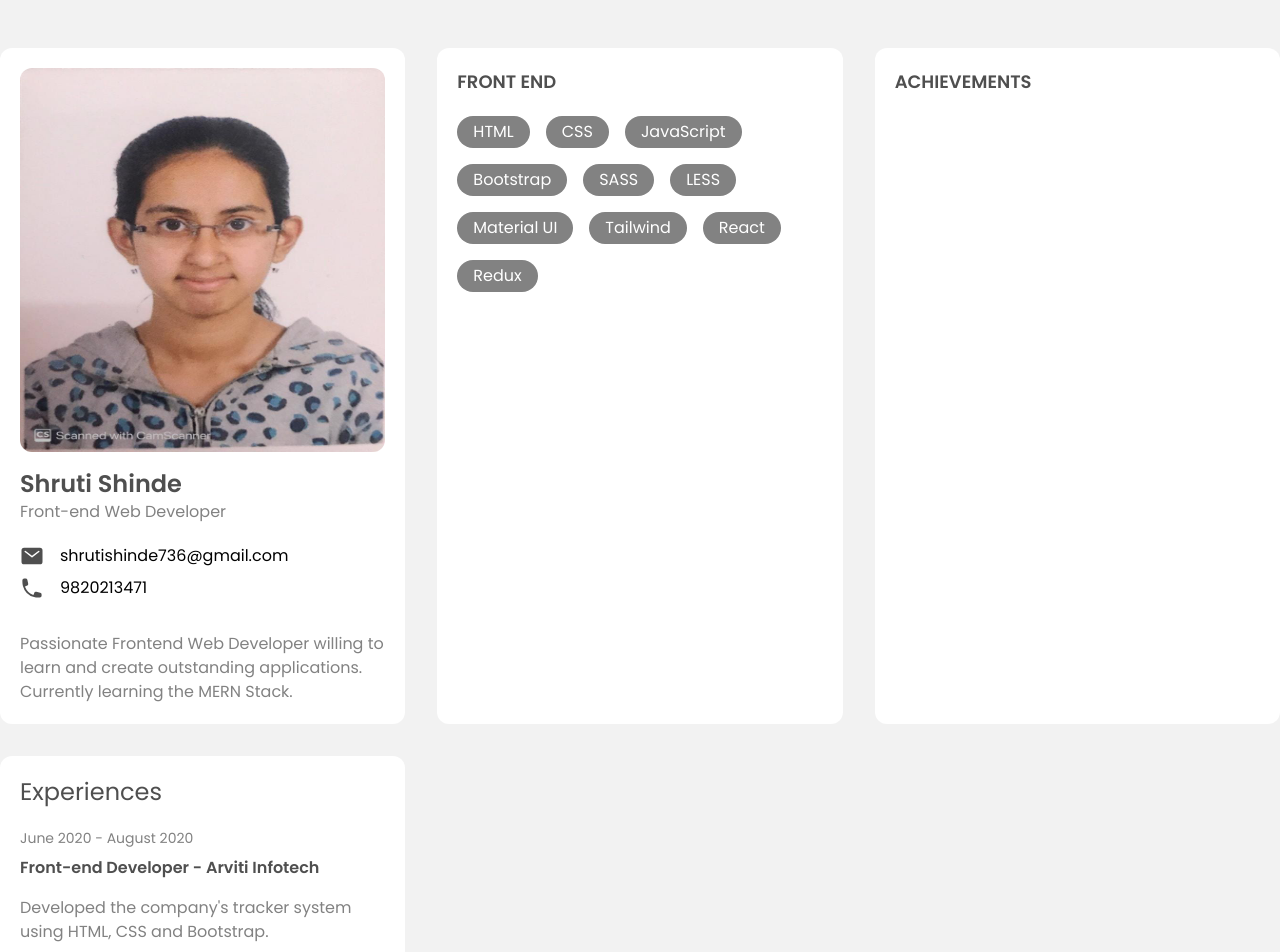
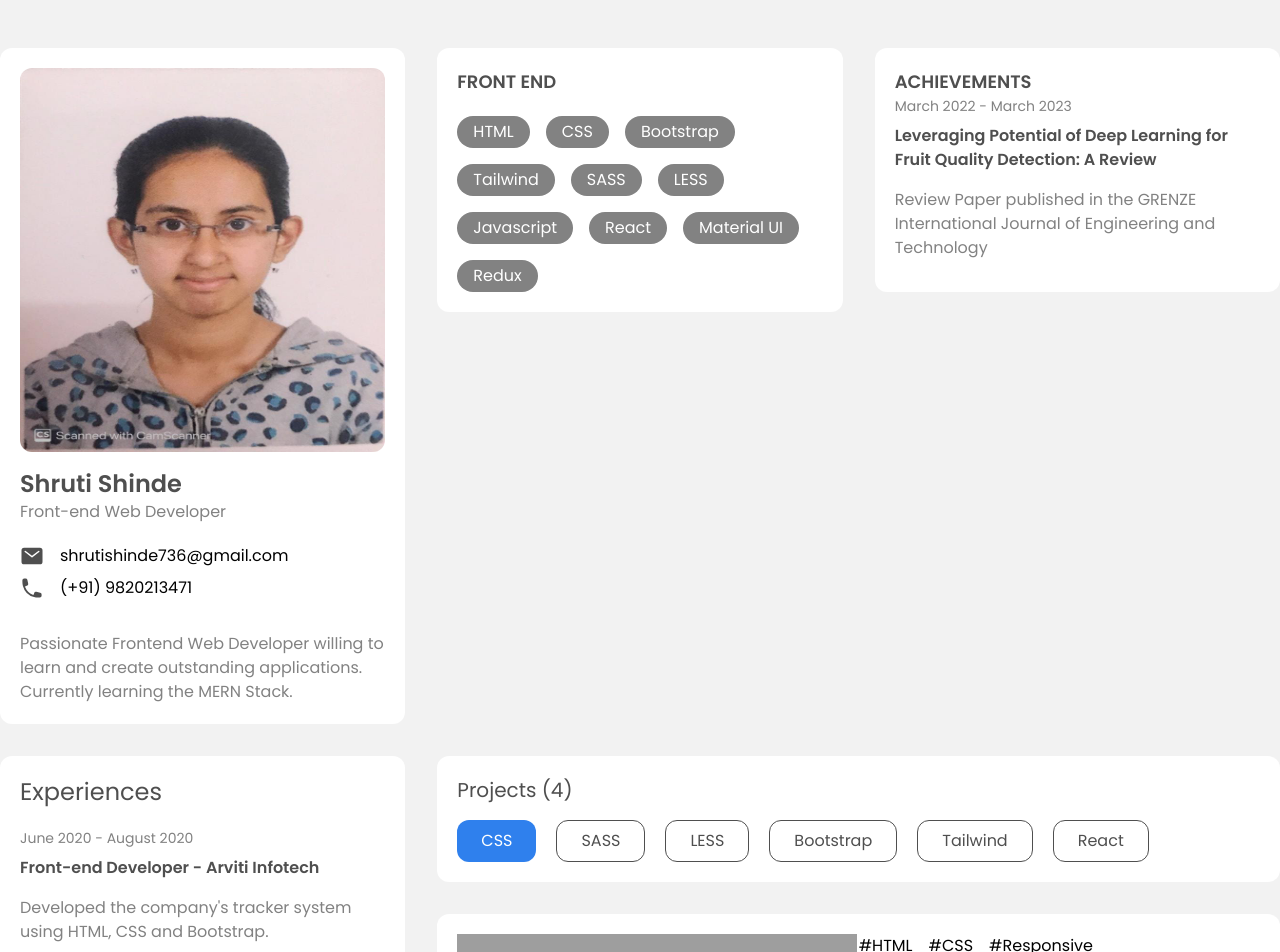
Before and after one commit to ShrutiShinde418/portfolio-devchallenges, a React (Create React App) app: page / in a window 1280 px wide. Shown: the top 952 px of the page. Built offline with nearby package versions, Linux system fonts and the light colour scheme; grey boxes are pictures that could not be loaded.

Commit message:
button component added

```diff
--- a/public/index.html
+++ b/public/index.html
@@ -24,7 +24,7 @@
       work correctly both with client-side routing and a non-root public URL.
       Learn how to configure a non-root public URL by running `npm run build`.
     -->
-    <title>React App</title>
+    <title>Porfolio - DevChallenges.io</title>
   </head>
   <body>
     <noscript>You need to enable JavaScript to run this app.</noscript>
--- a/src/App.css
+++ b/src/App.css
@@ -1,3 +1,9 @@
 .badge {
   @apply bg-gray2 text-white py-1 px-4 rounded-full;
 }
+.btn-sm {
+  @apply border-[1.55px] border-gray1 text-gray1 rounded-xl px-6 py-2;
+}
+.active-sm {
+  @apply bg-blue px-6 py-2 rounded-xl text-white;
+}
--- a/src/App.js
+++ b/src/App.js
@@ -2,15 +2,39 @@ import "./App.css";
 import React from "react";
 import Card from "./components/Card";
 import ExperienceItem from "./components/ExperienceItem";
+import Button from "./components/Button";
 import photo from "./assets/photo 1.jpeg";
+import project1 from "./assets/screenshot.png";
 // import classNames from "classnames";
 import { IoMail } from "react-icons/io5";
 import { HiMiniPhone } from "react-icons/hi2";
 
+const badges = [
+  "HTML",
+  "CSS",
+  "Bootstrap",
+  "Tailwind",
+  "SASS",
+  "LESS",
+  "Javascript",
+  "React",
+  "Material UI",
+  "Redux",
+];
+
+const buttons = [
+  { content: "CSS", className: "active-sm" },
+  { content: "SASS", className: "btn-sm" },
+  { content: "LESS", className: "btn-sm" },
+  { content: "Bootstrap", className: "btn-sm" },
+  { content: "Tailwind", className: "btn-sm" },
+  { content: "React", className: "btn-sm" },
+];
+
 const App = () => {
   return (
     <div className="bg-background pt-12">
-      <div className="xl:container xl:mx-auto min-h-screen grid grid-cols-3 gap-8">
+      <div className="xl:container xl:mx-auto px-5 xl:px-0 min-h-screen grid xl:grid-cols-3 md:grid-cols-2 xl:grid-rows-6 gap-8">
         <Card className="flex flex-col">
           <img
             src={photo}
@@ -28,7 +52,7 @@ const App = () => {
             </li>
             <li className="flex items-center gap-4">
               <HiMiniPhone className="text-gray1" size={"1.5em"} />
-              <a href="tel:9820213471">9820213471</a>
+              <a href="tel:+919820213471">(+91) 9820213471</a>
             </li>
           </ul>
           <p className="text-gray2 mt-8">
@@ -40,23 +64,21 @@ const App = () => {
           <p className="uppercase text-gray1 font-semibold text-lg">
             Front end
           </p>
-          <div className="flex gap-4 flex-wrap">
-            <p className="badge">HTML</p>
-            <p className="badge">CSS</p>
-            <p className="badge">JavaScript</p>
-            <p className="badge">Bootstrap</p>
-            <p className="badge">SASS</p>
-            <p className="badge">LESS</p>
-            <p className="badge">Material UI</p>
-            <p className="badge">Tailwind</p>
-            <p className="badge">React</p>
-            <p className="badge">Redux</p>
-          </div>
+          <ul className="flex gap-4 flex-wrap">
+            {badges.map((badge) => (
+              <li className="badge">{badge}</li>
+            ))}
+          </ul>
         </Card>
         <Card>
           <p className="uppercase text-gray1 font-semibold text-lg">
             Achievements
           </p>
+          <ExperienceItem
+            duration="March 2022 - March 2023"
+            title="Leveraging Potential of Deep Learning for Fruit Quality Detection: A Review"
+            subtitle="Review Paper published in the GRENZE International Journal of Engineering and Technology"
+          />
         </Card>
         <Card className="flex flex-col gap-5">
           <p className="text-gray1 font-normal text-2xl">Experiences</p>
@@ -76,6 +98,36 @@ const App = () => {
             subtitle="Made forms for the Skillcoup Website using MERN Stack and MDBootstrap. Scrum and Agile Methodology was used with Jira Software."
           />
         </Card>
+        <div className="col-span-2 flex flex-col gap-8">
+          <Card className="flex flex-col gap-4 items-start">
+            <p className="text-gray1 font-normal text-xl">Projects (4)</p>
+            <div className="flex gap-5">
+              {buttons.map((button) => (
+                <Button
+                  type="button"
+                  className={button.className}
+                  content={button.content}
+                />
+              ))}
+            </div>
+          </Card>
+          <Card className="grid grid-cols-2">
+            <img src={project1} alt="Gallery Page" />
+            <div className="flex flex-col">
+              <ul className="flex gap-4">
+                <li>#HTML</li>
+                <li>#CSS</li>
+                <li>#Responsive</li>
+              </ul>
+              <p>My Gallery</p>
+              <p>
+                In this project, I worked with HTML and Vanilla CSS to create a
+                responsive page containing images and other content. The images
+                were positioned using CSS Grid.
+              </p>
+            </div>
+          </Card>
+        </div>
       </div>
     </div>
   );
--- /dev/null
+++ b/src/components/Button.js
@@ -0,0 +1,12 @@
+import React from "react";
+import classNames from "classnames";
+
+const Button = (props) => {
+  return (
+    <button type={props.type} className={classNames(props.className)}>
+      {props.content}
+    </button>
+  );
+};
+
+export default Button;
--- a/src/components/Card.js
+++ b/src/components/Card.js
@@ -2,10 +2,15 @@ import React from "react";
 import classNames from "classnames";
 
 const Card = (props) => {
-  console.log(props.classes);
   return (
     <section
-      className={classNames("bg-white", "p-5", "rounded-xl", props.className)}
+      className={classNames(
+        "bg-white",
+        "p-5",
+        "rounded-xl",
+        "h-min",
+        props.className
+      )}
     >
       {props.children}
     </section>
```
Also changed, not shown: 1 other file (tests, documents, lock files or other folders).
